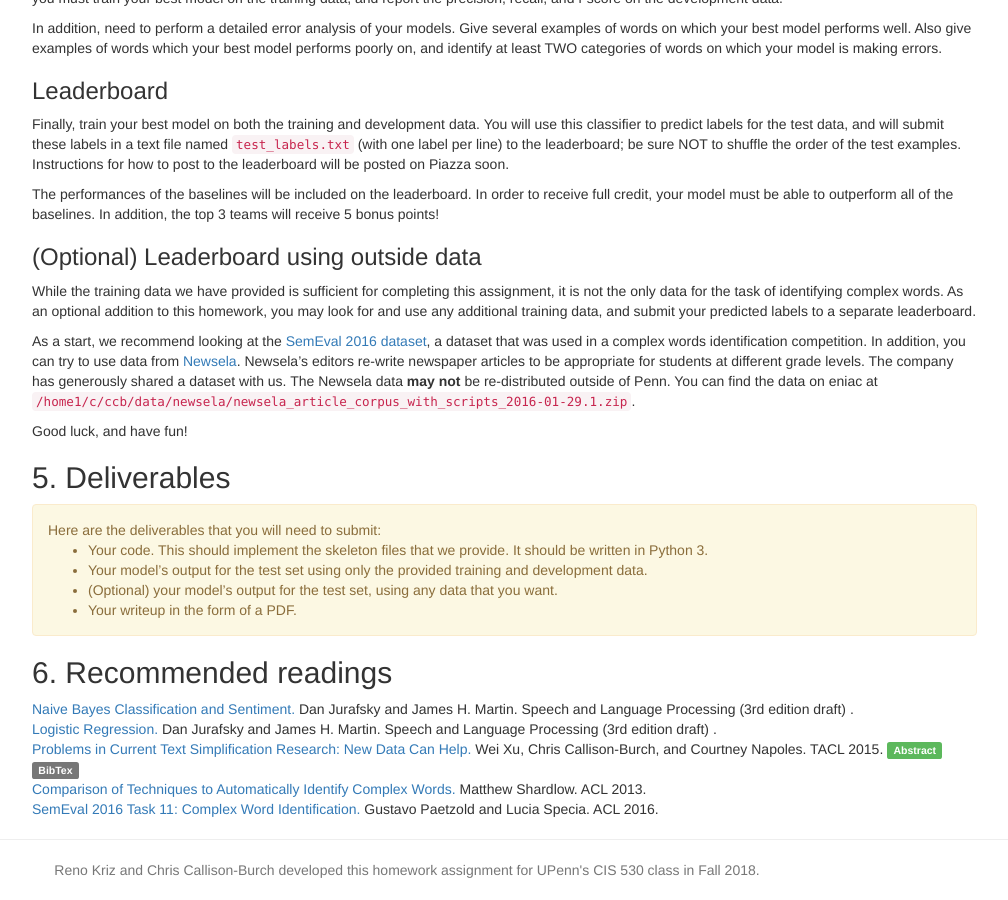
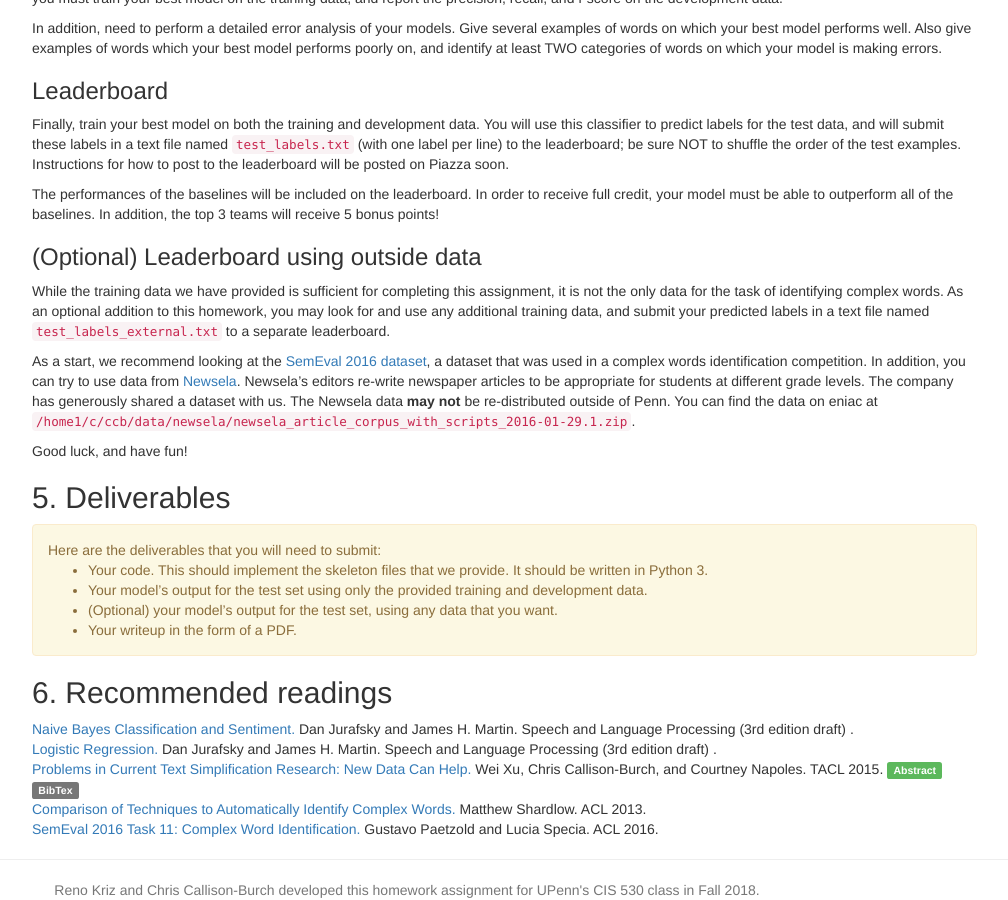
Before and after one commit to computational-linguistics-class/computational-linguistics-class.github.io, a Jekyll site: the page built from assignment2.md, in a window 1280 px wide and 900 px high, scrolled down 4279 px. Shown: the whole window, without its empty margins (233-1241 px from the left). Built offline with Jekyll 4.4.1, drawn with Linux system fonts in a browser that asks for light colours; nearby versions of some CDN libraries; a script that is not in the unit is left out.

Commit message:
Added name of file

```diff
--- a/assignment2.md
+++ b/assignment2.md
@@ -260,7 +260,7 @@ The performances of the baselines will be included on the leaderboard. In order
 
 ### (Optional) Leaderboard using outside data
 
-While the training data we have provided is sufficient for completing this assignment, it is not the only data for the task of identifying complex words. As an optional addition to this homework, you may look for and use any additional training data, and submit your predicted labels to a separate leaderboard.
+While the training data we have provided is sufficient for completing this assignment, it is not the only data for the task of identifying complex words. As an optional addition to this homework, you may look for and use any additional training data, and submit your predicted labels in a text file named `test_labels_external.txt` to a separate leaderboard.
 
 As a start, we recommend looking at the [SemEval 2016 dataset](http://alt.qcri.org/semeval2016/task11/), a dataset that was used in a complex words identification competition. In addition, you can try to use data from [Newsela](https://newsela.com). Newsela's editors re-write newspaper articles to be appropriate for students at different grade levels.  The company has generously shared a dataset with us.  The Newsela data **may not** be re-distributed outside of Penn.  You can find the data on eniac at `/home1/c/ccb/data/newsela/newsela_article_corpus_with_scripts_2016-01-29.1.zip`.
 
```
